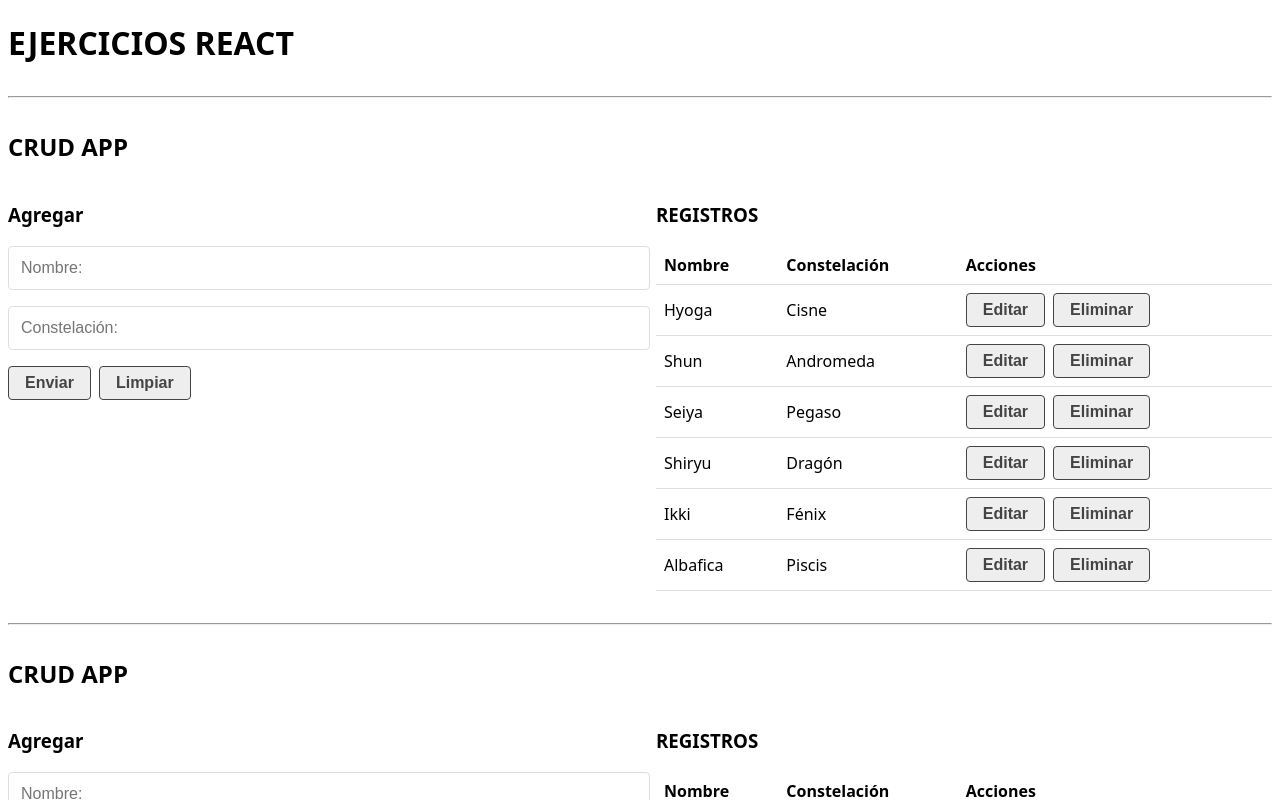
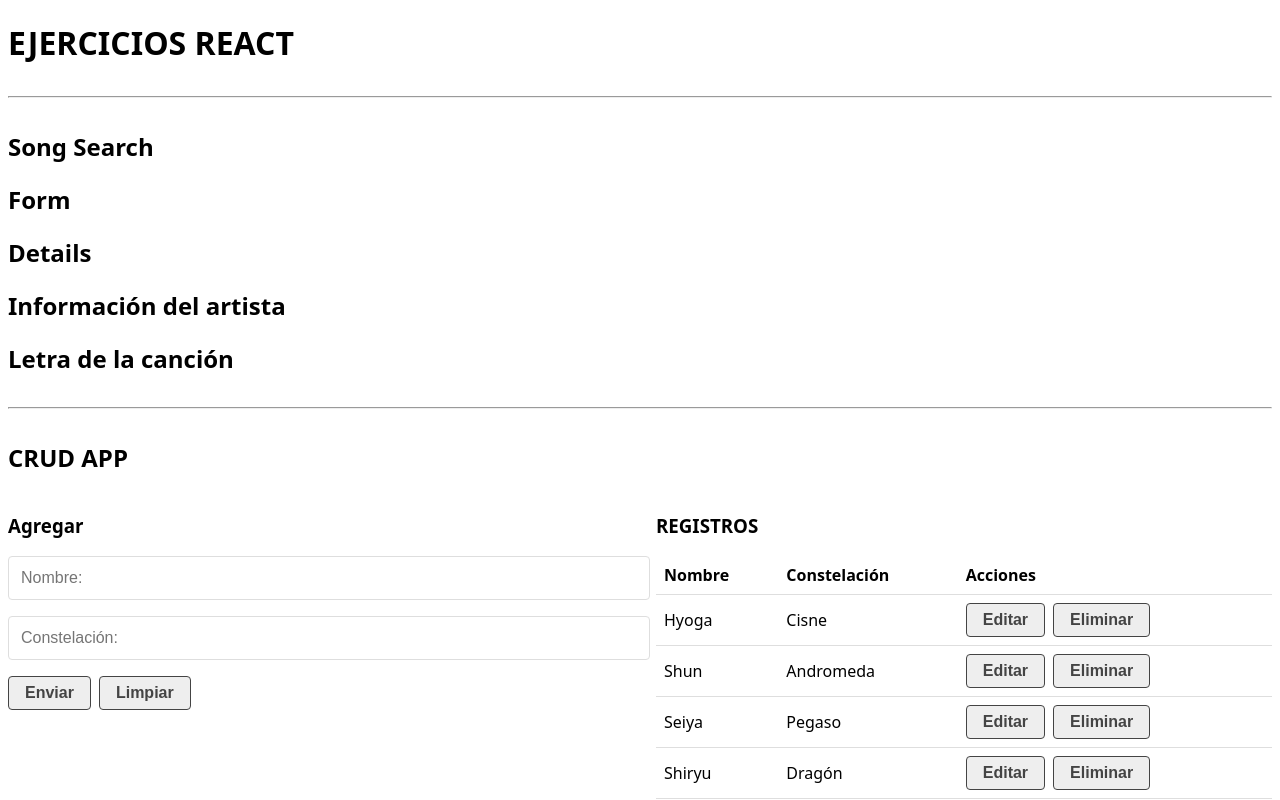
Before and after one commit to manuellpz/WebCourses, a React (Vite) app in the folder React-Ejercicios/: page / in a window 1280 px wide. Shown: the top 800 px of the page. Built offline with nearby package versions, Linux system fonts and the light colour scheme; data requests are answered from the project's data file.

Commit message:
Creating Components

```diff
--- a/React-Ejercicios/src/App.jsx
+++ b/React-Ejercicios/src/App.jsx
@@ -1,11 +1,14 @@
 import CrudApi from "./components/CrudApi"
 import CrudApp from "./components/CrudApp"
+import SongSearch from "./components/SongSearch"
 
 function App() {
 
   return (
     <>
       <h1>EJERCICIOS REACT</h1>
+      <hr />
+      <SongSearch />
       <hr />
       <CrudApi />
       <hr />
--- /dev/null
+++ b/React-Ejercicios/src/components/SongArtist.jsx
@@ -0,0 +1,9 @@
+const SongArtist = () => {
+  return (
+    <>
+      <h2>Información del artista</h2>
+    </>
+  );
+};
+
+export default SongArtist;
--- /dev/null
+++ b/React-Ejercicios/src/components/SongDetails.jsx
@@ -0,0 +1,14 @@
+import SongArtist from "./SongArtist";
+import SongLyric from "./SongLyric";
+
+const SongDetails = ({search,lyric,bio}) => {
+  return (
+    <>
+      <h2>Details</h2>
+      <SongArtist />
+      <SongLyric />
+    </>
+  );
+};
+
+export default SongDetails;
--- /dev/null
+++ b/React-Ejercicios/src/components/SongForm.jsx
@@ -0,0 +1,9 @@
+const SongForm = ({handleSearch}) => {
+  return (
+    <>
+      <h2>Form</h2>
+    </>
+  );
+};
+
+export default SongForm;
--- /dev/null
+++ b/React-Ejercicios/src/components/SongLyric.jsx
@@ -0,0 +1,9 @@
+const SongLyric = () => {
+  return (
+    <>
+      <h2>Letra de la canción</h2>
+    </>
+  );
+};
+
+export default SongLyric;
--- /dev/null
+++ b/React-Ejercicios/src/components/SongSearch.jsx
@@ -0,0 +1,26 @@
+import React, { useState, useEffect } from "react";
+import SongForm from "./SongForm";
+import SongDetails from "./SongDetails";
+import Loader from "./Loader";
+
+const SongSearch = () => {
+  const [search, setSearch] = useState(null);
+  const [lyric, setLyric] = useState(null);
+  const [bio, setBio] = useState(null);
+  const [loading, setLoading] = useState(false);
+
+  const handleSearch = (data) => {
+    console.log(data);
+  };
+
+  return (
+    <>
+      <h2>Song Search</h2>
+      {loading && <Loader />}
+      <SongForm handleSearch={handleSearch}/>
+      <SongDetails search={search} lyric={lyric} bio={bio}/>
+    </>
+  );
+};
+
+export default SongSearch;
```
